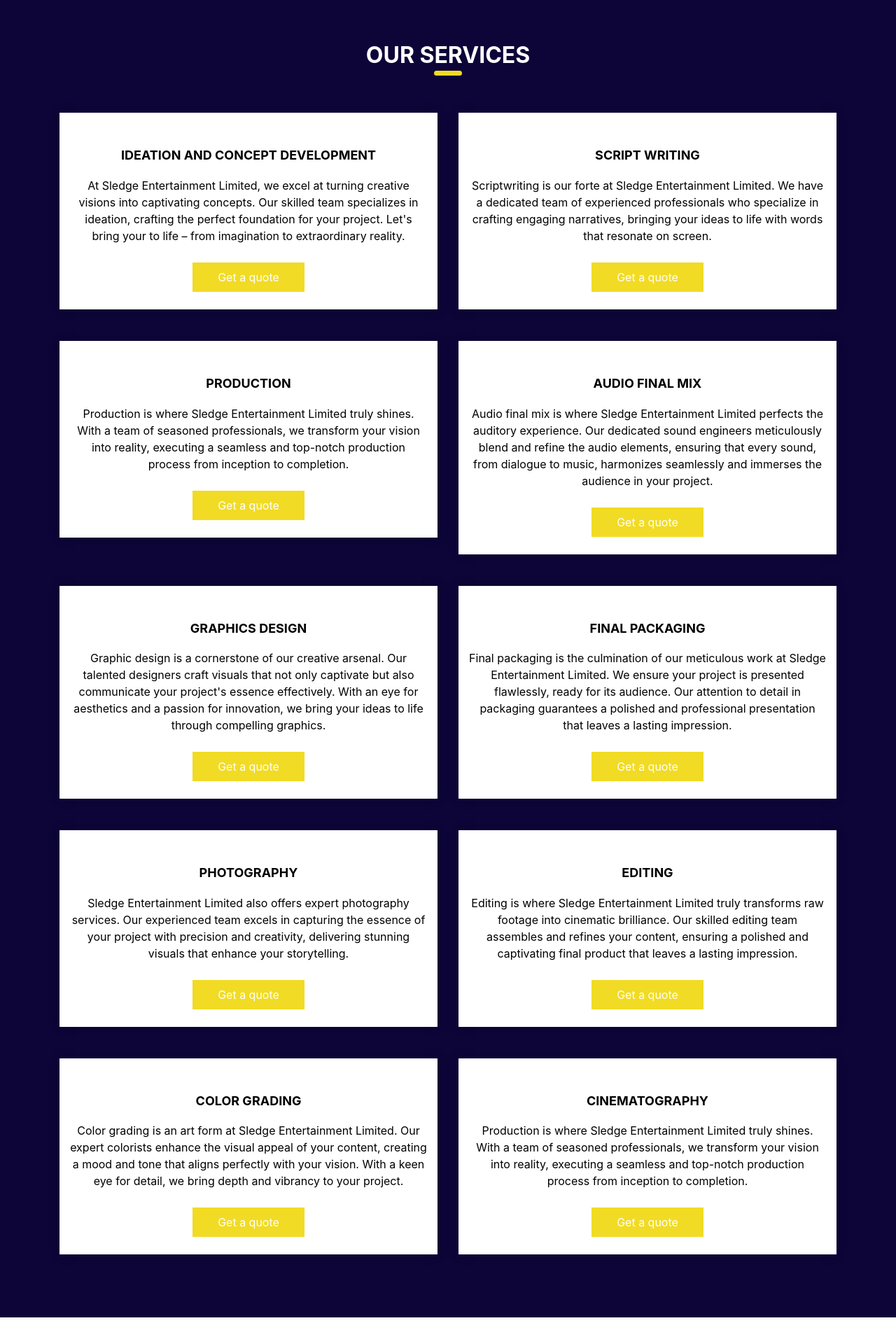
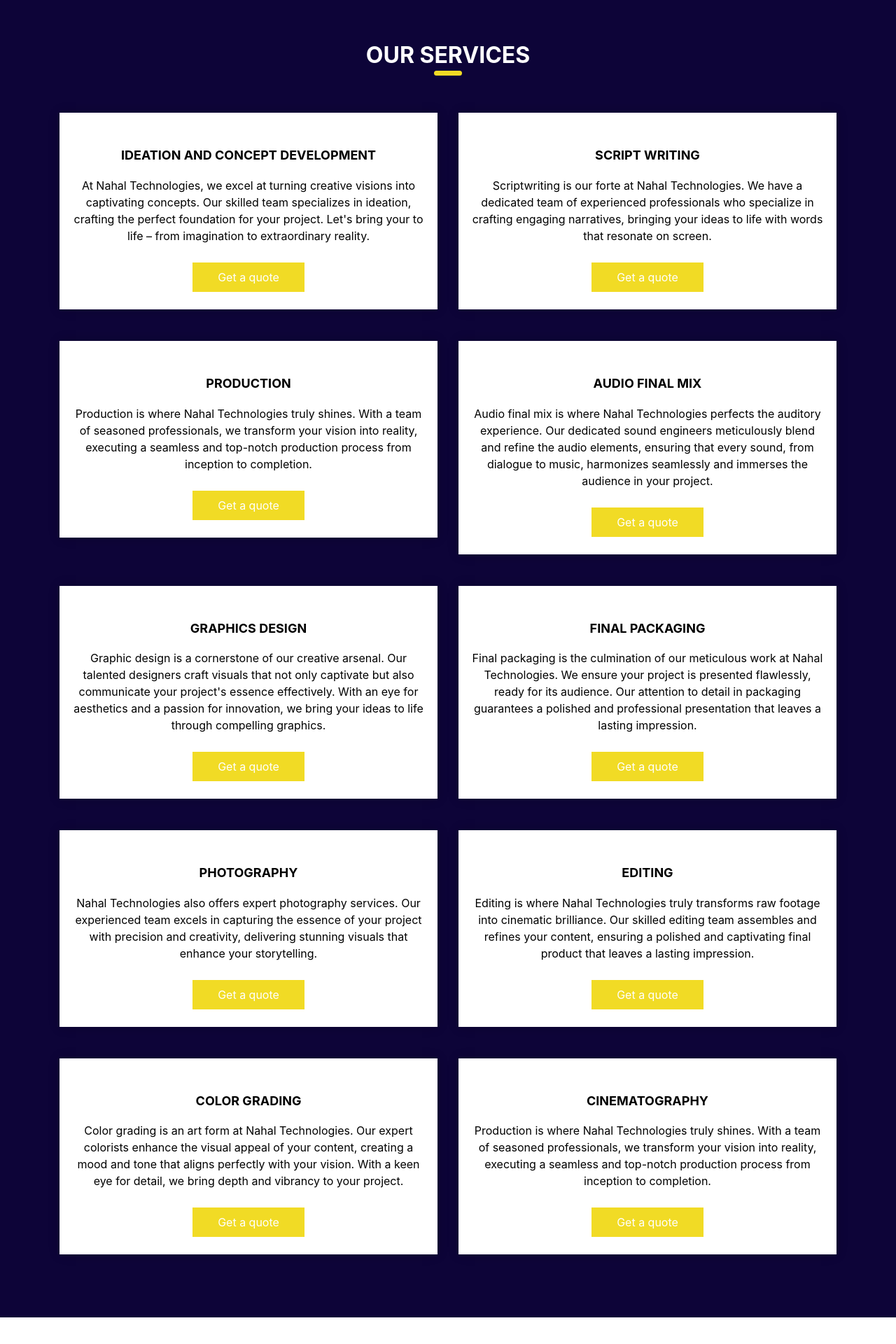
Before and after one commit to CodeDroid999/NahaltechPortfolio, a Next.js app: page /services in a window 1280 px wide. Shown: the part 830-2750 px from the top of the page at 70% size. Built offline with nearby package versions, Linux system fonts and the light colour scheme.

Commit message:
chnage (+254) 719 230690 to new nu,mber

```diff
--- a/components/home/about-section.tsx
+++ b/components/home/about-section.tsx
@@ -20,7 +20,7 @@
                 <h2>Who Are We?</h2>
               </div>
               <p>
-                  Sledge Entertainment Limited is a film production company founded in 2021 with the sole purpose of
+                Nahal Technologies is a film production company founded in 2021 with the sole purpose of
                 rendering film/video production services. Our services range from pre-production, production to post
                 production. We are a pool of professionals, dedicated and innovative individuals specialized in subject
                 matter delivery methodologies in ideation and concept development, scripting, shooting the concept in the
--- a/components/home/misssion-section.tsx
+++ b/components/home/misssion-section.tsx
@@ -18,7 +18,7 @@
                 <h2>Our mission</h2>
               </div>
               <p>
-                Our mission at Sledge Entertainment Limited is simple yet profound: to bring a positive change to society
+                Our mission at Nahal Technologies is simple yet profound: to bring a positive change to society
                 through our craft. We believe in the transformative power of storytelling and visual artistry to inspire,
                 educate, and uplift. With each project we undertake, our goal is to create content that not only
                 entertains but also resonates with audiences, fostering understanding, empathy, and positive change.
--- a/components/home/service-section.tsx
+++ b/components/home/service-section.tsx
@@ -13,24 +13,24 @@
         </div>
         <div className="row">
           <ServiceBox
-                        title="IDEATION AND CONCEPT DEVELOPMENT"
-            description="At Sledge Entertainment Limited, we excel at turning creative visions into captivating concepts.
+            title="IDEATION AND CONCEPT DEVELOPMENT"
+            description="At Nahal Technologies, we excel at turning creative visions into captivating concepts.
             Our skilled team specializes in ideation, crafting the perfect foundation for your project. Let's bring your
              to life – from imagination to extraordinary reality."
           />
           <ServiceBox
             title="SCRIPT WRITING"
-            description="Scriptwriting is our forte at Sledge Entertainment Limited. We have a dedicated team of experienced
+            description="Scriptwriting is our forte at Nahal Technologies. We have a dedicated team of experienced
              professionals who specialize in crafting engaging narratives, bringing your ideas to life with words that resonate on screen."
           />
           <ServiceBox
             title="PRODUCTION"
-            description="Production is where Sledge Entertainment Limited truly shines. With a team of seasoned professionals,
+            description="Production is where Nahal Technologies truly shines. With a team of seasoned professionals,
             we transform your vision into reality, executing a seamless and top-notch production process from inception to completion."
           />
           <ServiceBox
             title="AUDIO FINAL MIX"
-            description="Audio final mix is where Sledge Entertainment Limited perfects the auditory experience. Our dedicated sound engineers meticulously blend and refine the audio elements, ensuring that every sound, from dialogue to music, harmonizes seamlessly and immerses the audience in your project."
+            description="Audio final mix is where Nahal Technologies perfects the auditory experience. Our dedicated sound engineers meticulously blend and refine the audio elements, ensuring that every sound, from dialogue to music, harmonizes seamlessly and immerses the audience in your project."
           />
           <ServiceBox
             title="GRAPHICS DESIGN"
@@ -39,29 +39,29 @@
           />
           <ServiceBox
             title="FINAL PACKAGING"
-            description="Final packaging is the culmination of our meticulous work at Sledge Entertainment Limited. We ensure your project is presented flawlessly, ready for its audience.
+            description="Final packaging is the culmination of our meticulous work at Nahal Technologies. We ensure your project is presented flawlessly, ready for its audience.
                         Our attention to detail in packaging guarantees a polished and professional presentation that leaves a lasting impression."
           />
           <ServiceBox
             title="PHOTOGRAPHY"
-            description="Sledge Entertainment Limited also offers expert photography services. Our experienced team excels in capturing
+            description="Nahal Technologies also offers expert photography services. Our experienced team excels in capturing
             the essence of your project with precision and creativity, delivering stunning visuals that enhance your storytelling."
           />
           <ServiceBox
             title="EDITING"
-            description="Editing is where Sledge Entertainment Limited truly transforms raw footage into cinematic brilliance. Our
+            description="Editing is where Nahal Technologies truly transforms raw footage into cinematic brilliance. Our
              skilled editing team assembles and refines your content, ensuring a polished and captivating final product that leaves
               a lasting impression."
           />
           <ServiceBox
             title="COLOR GRADING"
-            description="Color grading is an art form at Sledge Entertainment Limited. Our expert colorists enhance the visual appeal
+            description="Color grading is an art form at Nahal Technologies. Our expert colorists enhance the visual appeal
              of your content, creating a mood and tone that aligns perfectly with your vision. With a keen eye for detail, we bring depth
              and vibrancy to your project."
           />
           <ServiceBox
             title="CINEMATOGRAPHY"
-            description="Production is where Sledge Entertainment Limited truly shines. With a team of seasoned professionals, we transform your vision into reality, executing a seamless and top-notch production process from inception to completion."
+            description="Production is where Nahal Technologies truly shines. With a team of seasoned professionals, we transform your vision into reality, executing a seamless and top-notch production process from inception to completion."
           />
         </div>
       </div>
--- a/components/home/vission-section.tsx
+++ b/components/home/vission-section.tsx
@@ -18,7 +18,7 @@
                 <h2>Our Vision</h2>
               </div>
               <p>
-                "Our vision at Sledge Entertainment Limited is to be an epitome of storytelling through filmmaking. We
+                "Our vision at Nahal Technologies is to be an epitome of storytelling through filmmaking. We
                 aspire to set the standard for creative excellence in the industry, using the medium of film to weave
                 compelling narratives that captivate, inspire, and leave a lasting impact. With innovation and dedication
                 at our core, we aim to continuously push the boundaries of cinematic artistry, setting new benchmarks for
--- a/components/layout/navbar.tsx
+++ b/components/layout/navbar.tsx
@@ -15,7 +15,7 @@
   return (
     <div className="m-auto flex max-w-[1100px] items-center justify-between p-2 lg:p-3">
       {/**Mobile Nav */}
-      <MobileNavbar/>
+      <MobileNavbar />
 
       {/**Desktop */}
       <div className="hidden w-full items-center justify-between font-semibold lg:flex">
@@ -25,7 +25,7 @@
               <Link href="/" className="text-gray-700">
                 <div className="mb-1">
                   <Image
-                    src="https://i.postimg.cc/FRXRmLQ5/log.png"
+                    src="/public/favicon/Nahal-tech-logo.png"
                     alt="task"
                     width={200}
                     height={100}
--- a/lib/demo.data.ts
+++ b/lib/demo.data.ts
@@ -54,4 +54,5 @@
   },
 ]
 
-export const ogImageTitle = ' Sledge Entertainment Limited is a film production company founded in 2021 with the sole purpose of rendering film/video production services. Our services range from pre-production, production to post production. '
+export const ogImageTitle =
+  ' Nahal Technologies is a film production company founded in 2021 with the sole purpose of rendering film/video production services. Our services range from pre-production, production to post production. '
```
Also changed, not shown: pages/index.tsx (+4 -5 lines), public/favicon/Nahal-tech-logo.png (added). Lines whose indentation alone changed are shown as unchanged.
